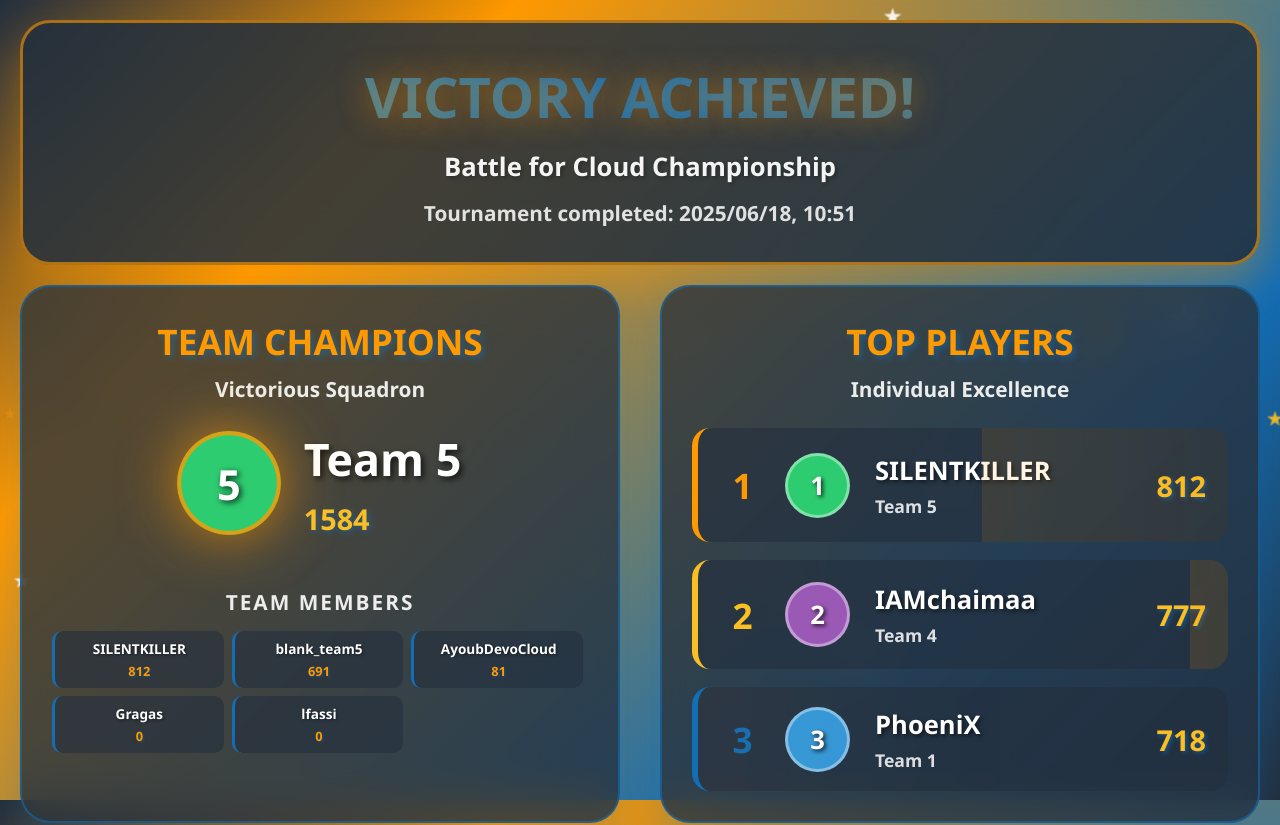
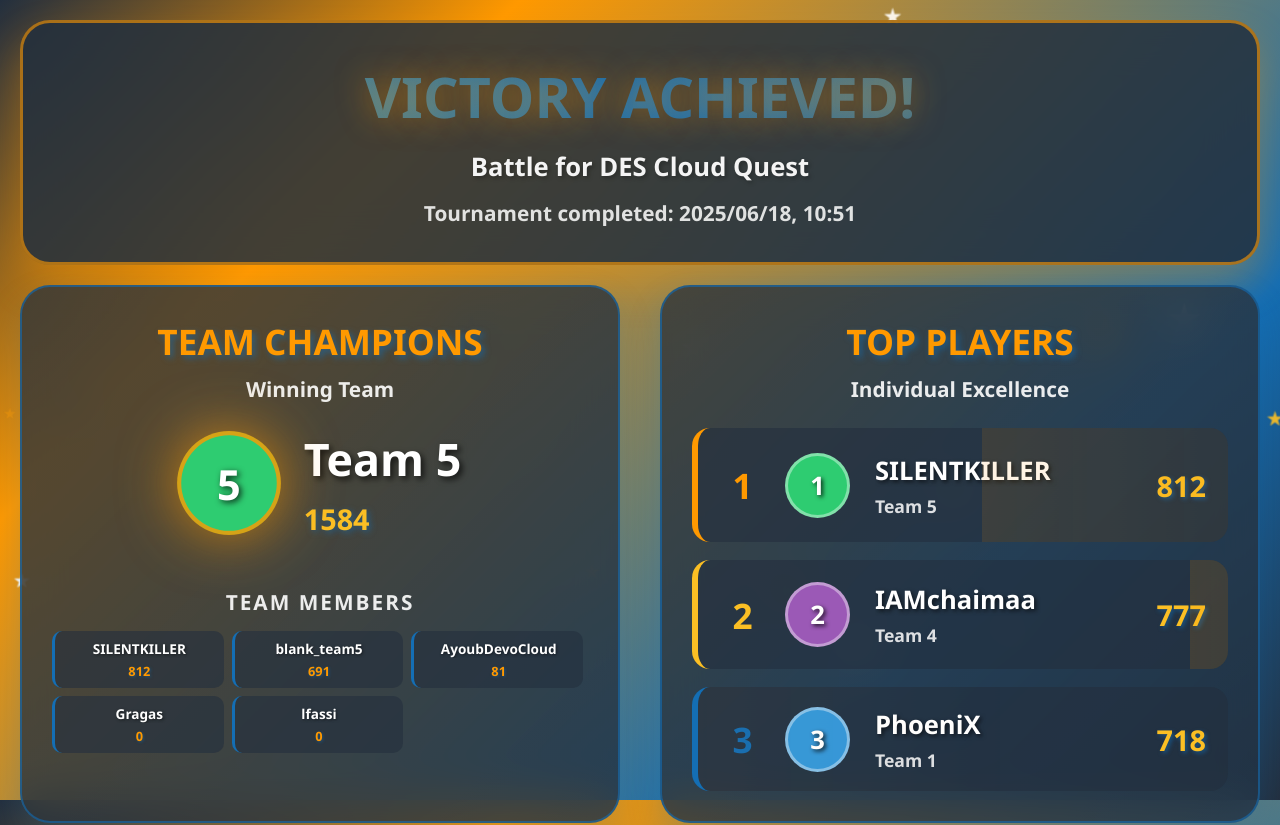
Before and after one commit to AyoubIssaad/cloudQuest, a plain HTML site: page ranks.html in a window 1280 px wide. Shown: the top 825 px of the page. Drawn offline with Linux system fonts and the light colour scheme.

Commit message:
Update ranks.html

```diff
--- a/ranks.html
+++ b/ranks.html
@@ -458,7 +458,7 @@
         <!-- Header -->
         <div class="victory-header">
             <h1 class="victory-title">VICTORY ACHIEVED!</h1>
-            <div class="victory-subtitle">Battle for Cloud Championship</div>
+            <div class="victory-subtitle">Battle for DES Cloud Quest</div>
             <div class="tournament-completion">Tournament completed: <span id="completionTime">Loading...</span></div>
         </div>
 
@@ -468,7 +468,7 @@
             <div class="champion-card">
                 <div class="champion-header">
                     <div class="champion-type">TEAM CHAMPIONS</div>
-                    <div class="champion-subtitle">Victorious Squadron</div>
+                    <div class="champion-subtitle">Winning Team</div>
                 </div>
 
                 <div class="team-champion">
```
